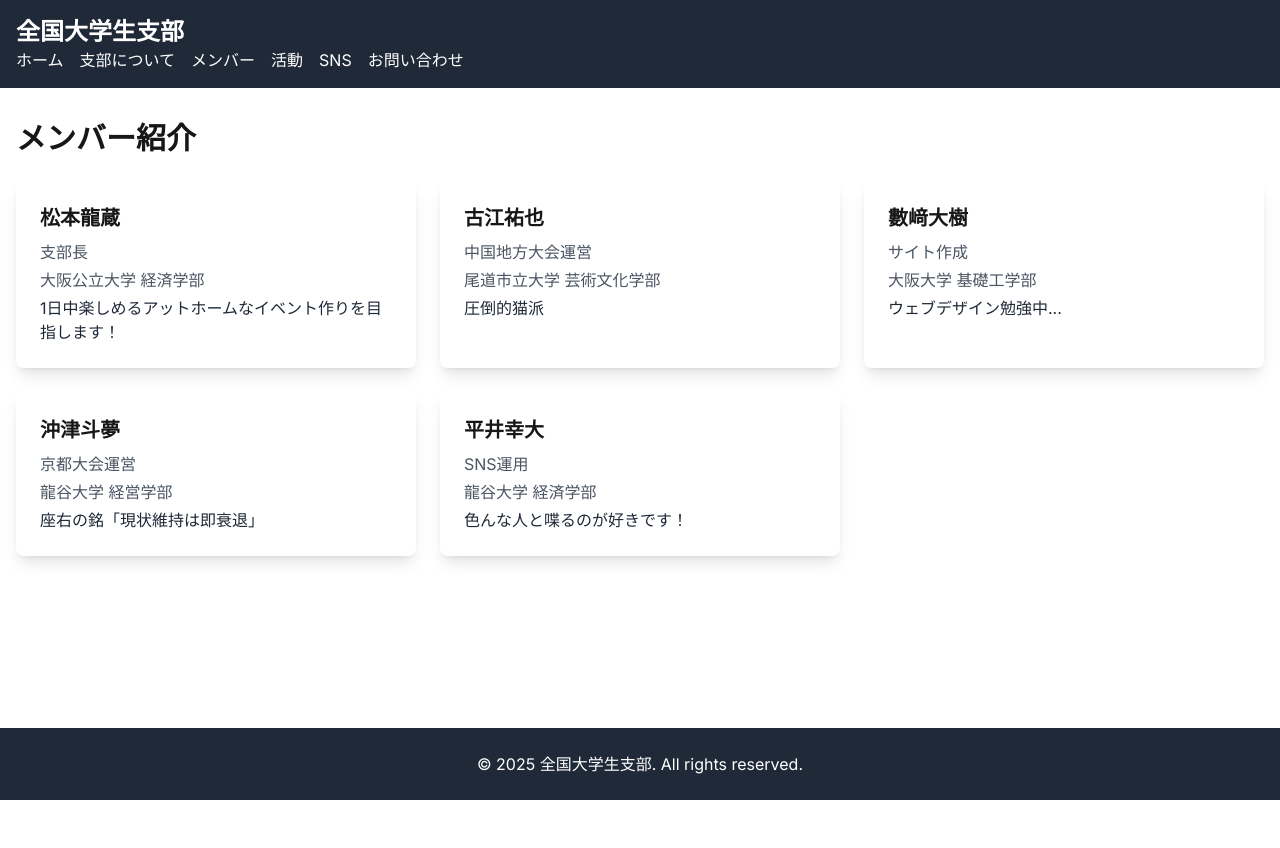
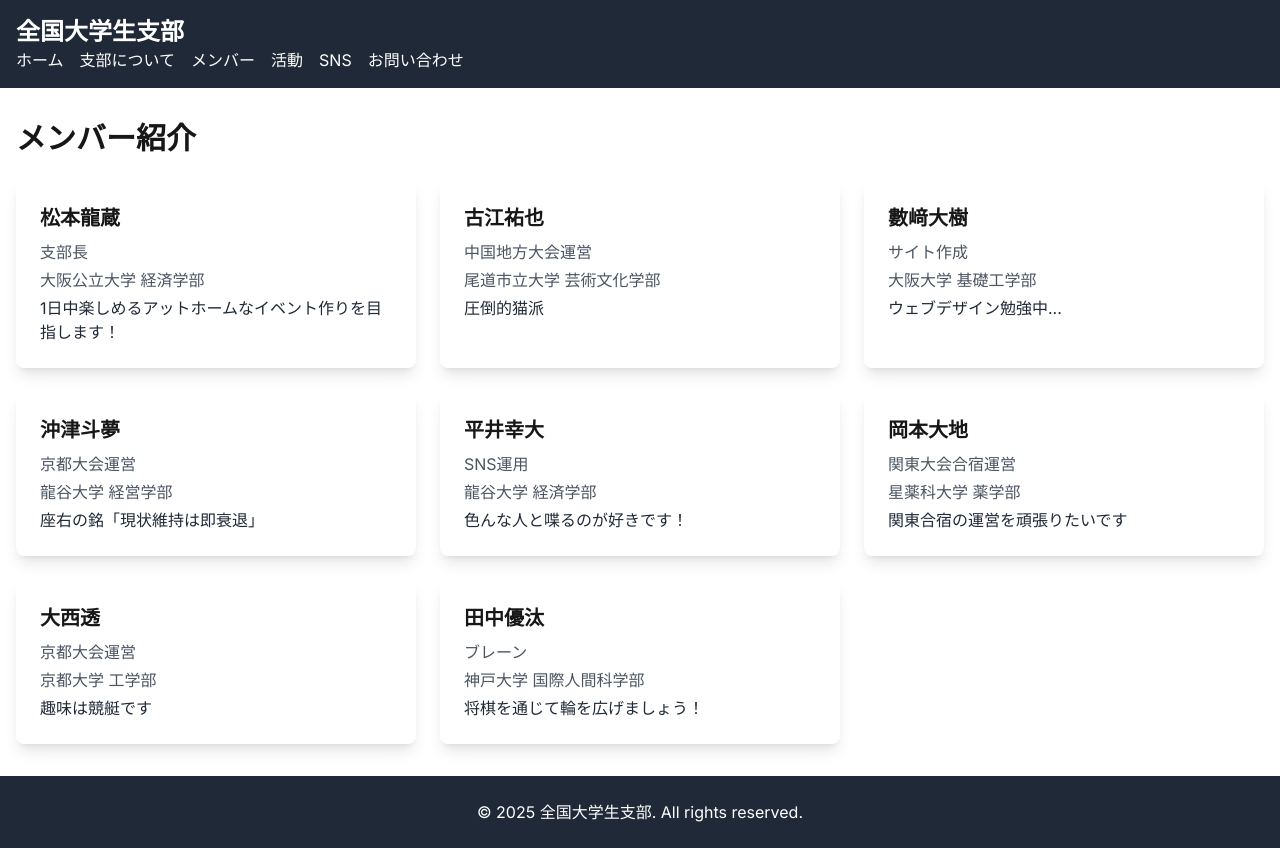
Before and after one commit to DaikiKazusaki/shibu-webpage, a Next.js app: page /members in a window 1280 px wide. Before the commit the page ends 800 px from the top, so only its background shows below. Built offline with nearby package versions, Linux system fonts and the light colour scheme.

Commit message:
add members

```diff
--- a/app/members/page.tsx
+++ b/app/members/page.tsx
@@ -51,6 +51,24 @@ export default function Members() {
       role: 'SNS運用',
       university: '龍谷大学 経済学部',
       introduction: '色んな人と喋るのが好きです！'
+    },
+    {
+      name: '岡本大地',
+      role: '関東大会合宿運営',
+      university: '星薬科大学 薬学部',
+      introduction: '関東合宿の運営を頑張りたいです'
+    },
+    {
+      name: '大西透',
+      role: '京都大会運営',
+      university: '京都大学 工学部',
+      introduction: '趣味は競艇です'
+    },
+    {
+      name: '田中優汰',
+      role: 'ブレーン',
+      university: '神戸大学 国際人間科学部',
+      introduction: '将棋を通じて輪を広げましょう！'
     }
     // Add more members as needed
   ]
```
